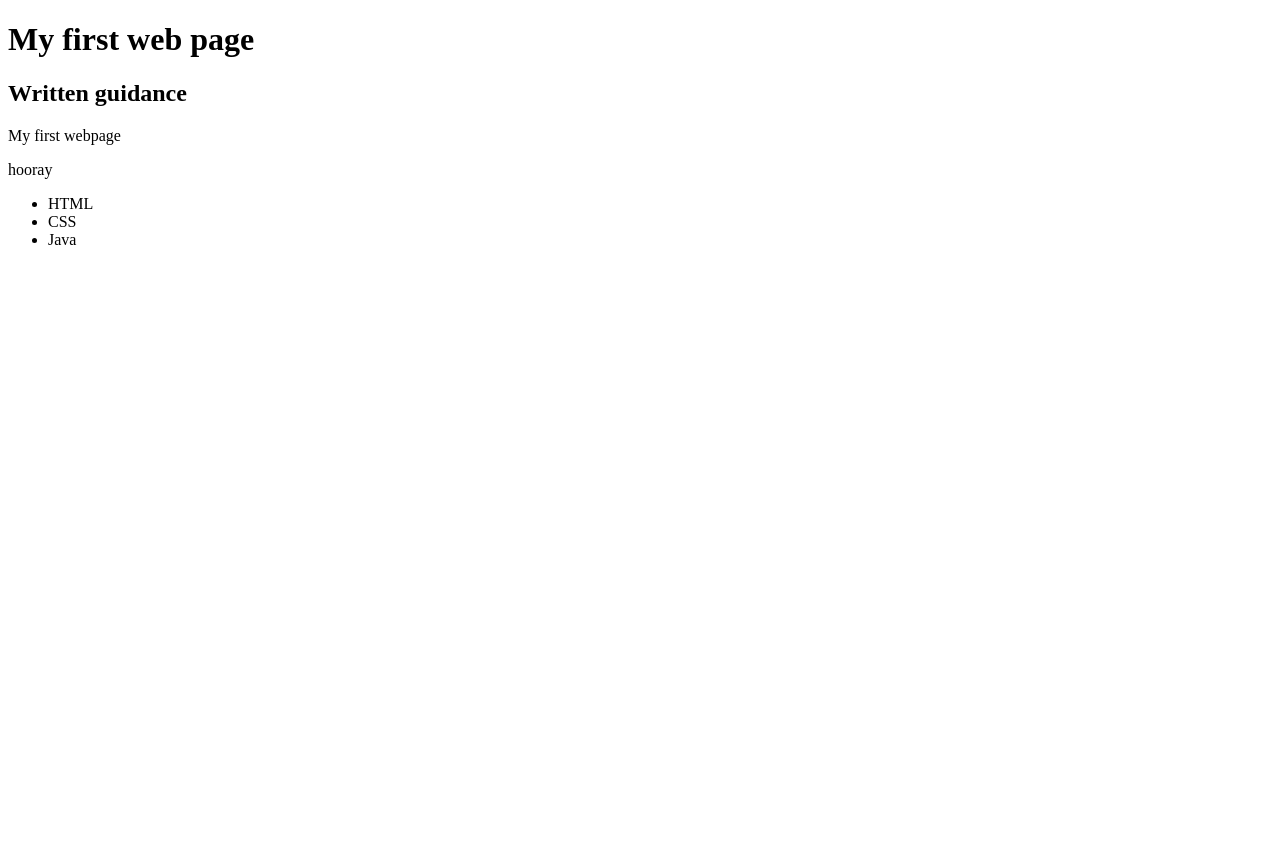
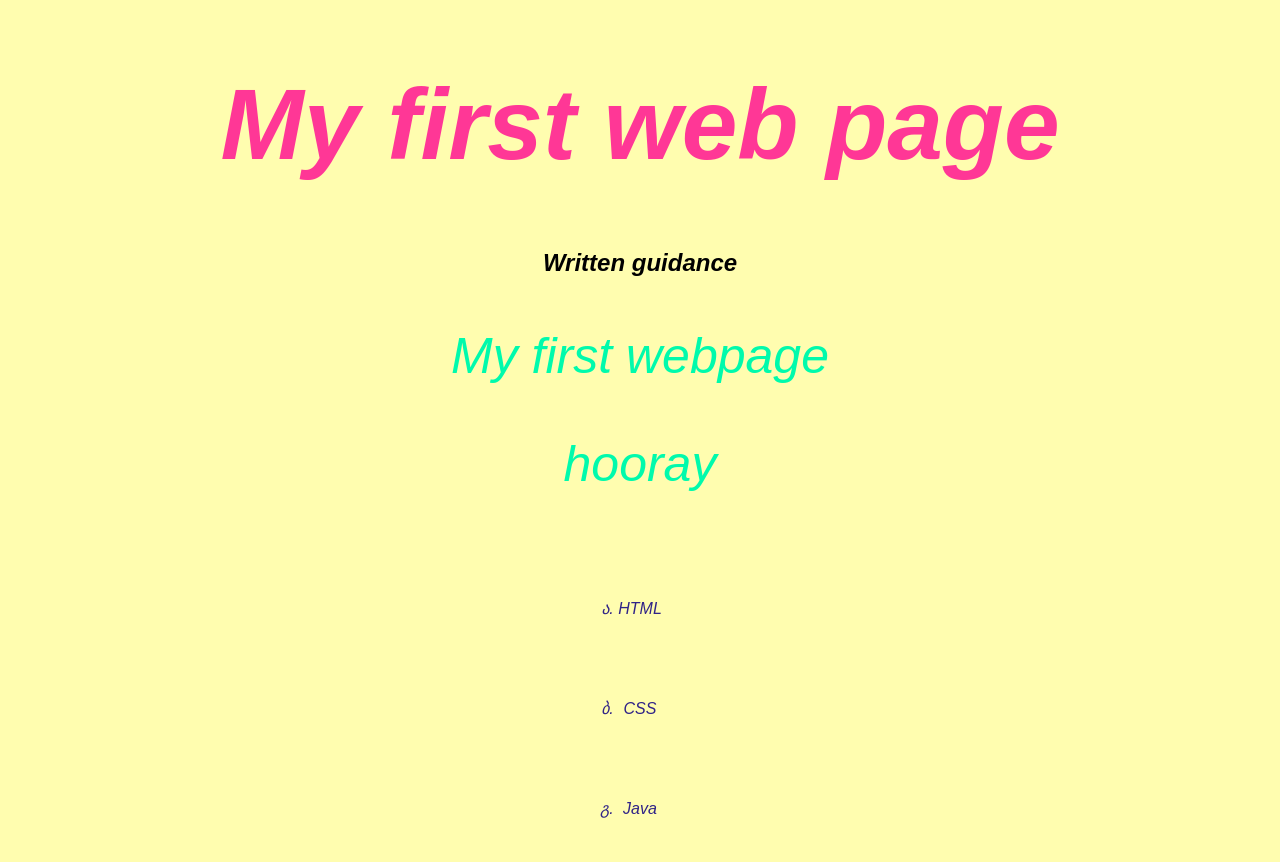
Before and after one commit to akemp7/html-exercise, a plain HTML site: page my-first-webpage.html in a window 1280 px wide. Before the commit the page ends 800 px from the top, so only its background shows below. Drawn offline with Linux system fonts and the light colour scheme.

Commit message:
Add favorite-places.html and styling for all pages with style_both.css

```diff
--- /dev/null
+++ b/css/style_both.css
@@ -0,0 +1,28 @@
+body{
+  text-align: center;
+  background-color: #fffdaf;
+  font-style: oblique;
+  font-family: fantasy;
+}
+
+h1{
+  color: #ff3796;
+  font-size: 100px;
+}
+
+p{
+  color: #00faac;
+  font-size: 50px;
+}
+
+ul{
+  color: #302387;
+  list-style-type: georgian;
+  display: inline-block;
+  text-align: center;
+  padding: 0;
+}
+
+li{
+  line-height: 100px;
+}
--- /dev/null
+++ b/css/styles.css
@@ -0,0 +1,18 @@
+h1 {
+  color: red;
+  font-weight: bold;
+}
+
+h2{
+  font-style: italic;
+  text-align: center;
+}
+
+p{
+  font-family: sans-serif;
+}
+
+ul{
+  font-size: 20px;
+  line-height: 30px;
+}
--- a/my-first-webpage.html
+++ b/my-first-webpage.html
@@ -2,6 +2,7 @@
 <html>
   <head>
     <title>Web #1</title>
+    <link rel="stylesheet" href="css/style_both.css">
   </head>
   <body>
     <h1> My first web page </h1>
```
Also changed, not shown: favorite-places.html (added, +20 -0 lines).
